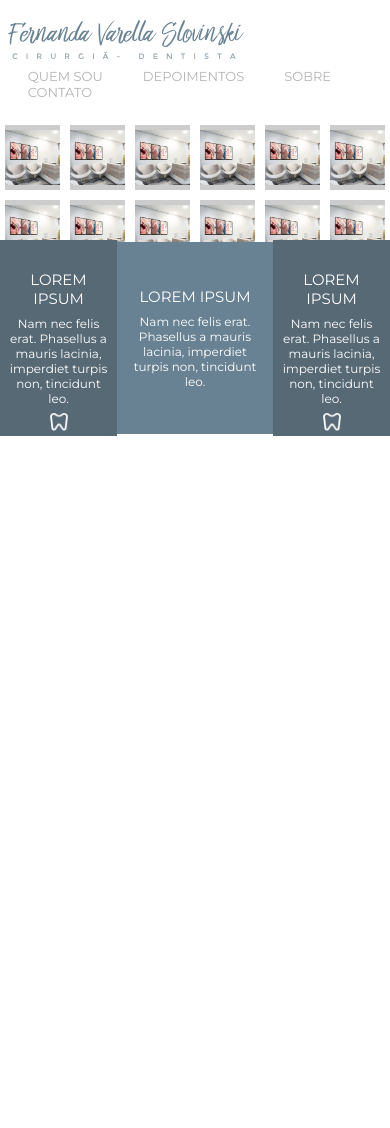
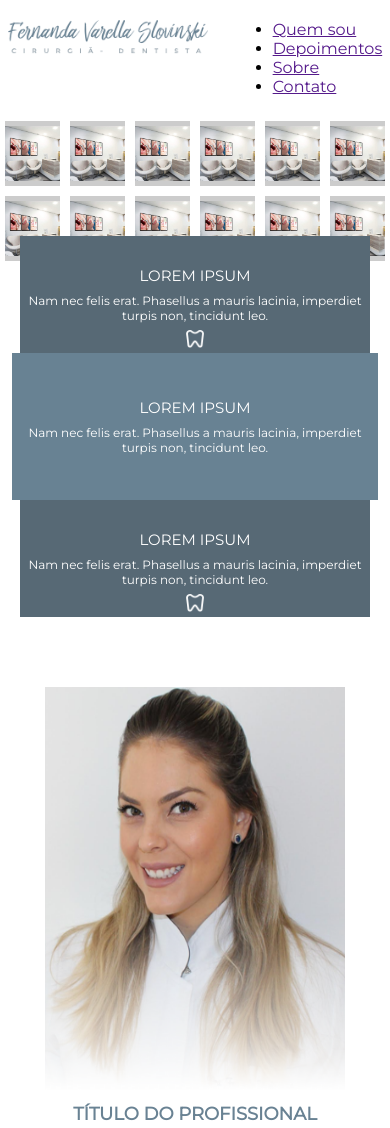
Before and after one commit to CarlosDevit/projeto_html_4, a plain HTML site: page index.html in a window 390 px wide. Shown: the top 1128 px of the page. Before the commit the page ends 844 px from the top, so only its background shows below. Drawn offline with Linux system fonts and the light colour scheme.

Commit message:
Add New Media Queries

```diff
--- a/css/style.css
+++ b/css/style.css
@@ -31,23 +31,28 @@ header div.logo img {
     width: 236px;
 }
 
-header nav {
+header nav.menu-mobile {
+    float: right;
+    display: none;
+}
+
+header nav.menu-desktop {
     float: right;
 }
 
-header nav ul {
+header nav.menu-desktop ul {
     padding: 8px 0;
     list-style-type: none;
 }
 
-header nav ul li {
+header nav.menu-desktop ul li {
     float: left;
     font-size: 13px;
     padding: 0 20px;
     text-transform: uppercase;
 }
 
-header nav ul li a {
+header nav.menu-desktop ul li a {
     text-decoration: none;
     color: #b4b4b4;
 
@@ -127,3 +132,161 @@ section.services>div.container div.box-service:nth-of-type(3) {
 }
 
 /*-----*/
+
+/*Section profile-container */
+
+section.profile-container{
+    padding: 40px 2%;
+}
+
+section.profile-container div.container{
+    max-width: 800px;
+}
+
+section.profile-container div.profile-wraper{
+    padding-top: 60%;
+    position: relative;
+}
+
+section.profile-container div.profile-wraper2{
+    position: absolute;
+    top: 0;
+    left: 0;
+    display: flex;
+    align-items: center;
+    width: 100%;
+    height: 100%;
+
+}
+
+section.profile-container div.img-profile{
+    width: 40%;
+    height: 100%;
+    background-image: url(../images/img_profile.png);
+    background-size: 100% 100%;
+
+}
+
+section.profile-container div.text-profile{
+    width: 60%;
+    padding: 0 30px;
+}
+
+section.profile-container div.text-profile h2{
+    text-transform: uppercase;
+    color: #698293;
+    font-size: 18px;
+
+}
+
+section.profile-container div.text-profile p{
+    color: #4b4b4b;
+    font-size: 14px;
+    margin-top: 8px;
+    text-align: justify;
+}
+/*-----*/
+
+
+/* Media Queries */
+
+@media screen and (max-width: 768px) {
+
+    header nav.menu-desktop{
+        display: none;
+    }
+
+    header nav.menu-mobile{
+        display: block;
+    }
+
+    header div.logo img {
+        width: 200px;
+    }
+
+
+    section.services div.container {
+        /*
+        max-width: 800px;
+        display: flex;
+        align-items: center;
+        text-align: center;
+        position: relative;
+        top: -30px;
+        */
+        flex-direction: column;
+    }
+
+    section.services>div.container div.box-service p {
+        color: white;
+        margin-top: 8px;
+        font-weight: normal;
+        font-size: 12px;
+    }
+
+    section.services>div.container div.box-service:nth-of-type(1) {
+        width: 90%;
+        max-width: 350px;
+    }
+
+    section.services>div.container div.box-service:nth-of-type(2) {
+        width: 94%;
+        max-width: 380px;
+    }
+
+    section.services>div.container div.box-service:nth-of-type(3) {
+        width: 90%;
+        max-width: 350px;
+    }
+
+    section.profile-container div.profile-wraper2{
+        /*
+        position: absolute;
+        top: 0;
+        left: 0;
+        display: flex;
+        align-items: center;
+        width: 100%;
+        height: 100%;
+        *//*
+        flex-direction: column;*/
+
+        text-align: center;
+        display: inline-block;
+
+    }
+
+    section.profile-container div.img-profile{
+        width: 50%;
+        padding-top: 70%;
+        height: auto;
+        display: inline-block;
+        transition: 0.1s;
+        /*
+        background-image: url(../images/img_profile.png);
+        background-size: 100% 100%;*/
+
+    }
+
+    section.profile-container div.text-profile{
+        display: inline-block;
+        width: 100%;
+        padding: 0 30px;
+
+    }
+
+}
+
+@media screen and (max-width: 580px){
+
+    section.profile-container div.img-profile{
+        width: 80%;
+        padding-top: 110%;
+        transition: 0.4s;
+    }
+}
+
+
+
+
+/*-----*/
--- a/index.html
+++ b/index.html
@@ -25,14 +25,23 @@
                 <img src="images/logo.png">
             </div><!-- logo -->
 
-            <nav>
+            <nav class="menu-desktop">
                 <ul>
                     <li><a href="">Quem sou</a></li>
                     <li><a href="">Depoimentos</a></li>
                     <li><a href="">Sobre</a></li>
                     <li><a href="">Contato</a></li>
                 </ul>
-            </nav>
+            </nav><!-- menu-desktop -->
+
+            <nav class="menu-mobile">
+                <ul>
+                    <li><a href="">Quem sou</a></li>
+                    <li><a href="">Depoimentos</a></li>
+                    <li><a href="">Sobre</a></li>
+                    <li><a href="">Contato</a></li>
+                </ul>
+            </nav><!-- menu-mobile -->
             <div class="clear"></div><!-- clear -->
         </div><!-- container -->
     </header><!-- header -->
@@ -90,6 +99,35 @@
         </div><!-- container -->
     </section><!-- services -->
 
+    <section class="profile-container">
+        <div class="container">
+            <div class="profile-wraper">
+                <div class="profile-wraper2">
+                    <div class="img-profile"></div><!-- img-profile -->
+                    <div class="text-profile">
+                        <h2>título do profissional</h2>
+                        <p>Lorem ipsum dolor sit amet, consectetur adipiscing elit. Quisque semper quam luctus volutpat
+                        dapibus. Curabitur fermentum dui at consectetur rutrum. Duis mattis pulvinar elit eget ultricies. In
+                        egestas volutpat mi eu fringilla. Etiam viverra, mi ac dignissim lacinia, magna odio facilisis enim,
+                        a pellentesque mi velit vel justo. Nulla et fringilla lorem. Nulla sit amet sodales felis. In eget
+                        risus ac arcu dapibus venenatis. Morbi ligula justo, fermentum eget risus eu, dictum tristique
+                        purus. Sed tristique dui leo, facilisis feugiat lectus mattis vel. Vivamus sodales felis ut dui
+                        porttitor, rutrum aliquet odio varius. Etiam sit amet imperdiet ipsum. Donec malesuada massa ac
+                        porttitor egestas. Lorem ipsum dolor sit amet, consectetur adipiscing elit. Curabitur a congue ex.
+                        Nam id posuere felis.
+                        <br><br>
+                        Pellentesque suscipit scelerisque ex. Etiam sodales ante sit amet posuere pellentesque. Donec sed
+                        ante suscipit, placerat arcu nec, dictum urna. Aliquam tincidunt viverra lacus, euismod porta nisl
+                        condimentum et. Morbi sodales leo id magna molestie, at suscipit lorem molestie. Quisque pretium dui
+                        eu ex sagittis, blandit ullamcorper leo viverra. Integer fringilla, orci eu viverra facilisis, orci
+                        lorem consequat massa, at elementum diam sapien et lacus. Quisque ex ex, pellentesque eu massa eu,
+                        facilisis bibendum nisi.</p>
+                    </div><!-- text-profile -->
+                </div><!-- profile-wraper2 -->
+            </div><!-- profile-wraper -->
+        </div><!-- container -->
+    </section><!-- profile-container -->
+
 </body>
 
 </html>
```
Also changed, not shown: images/img_profile.png (added).
